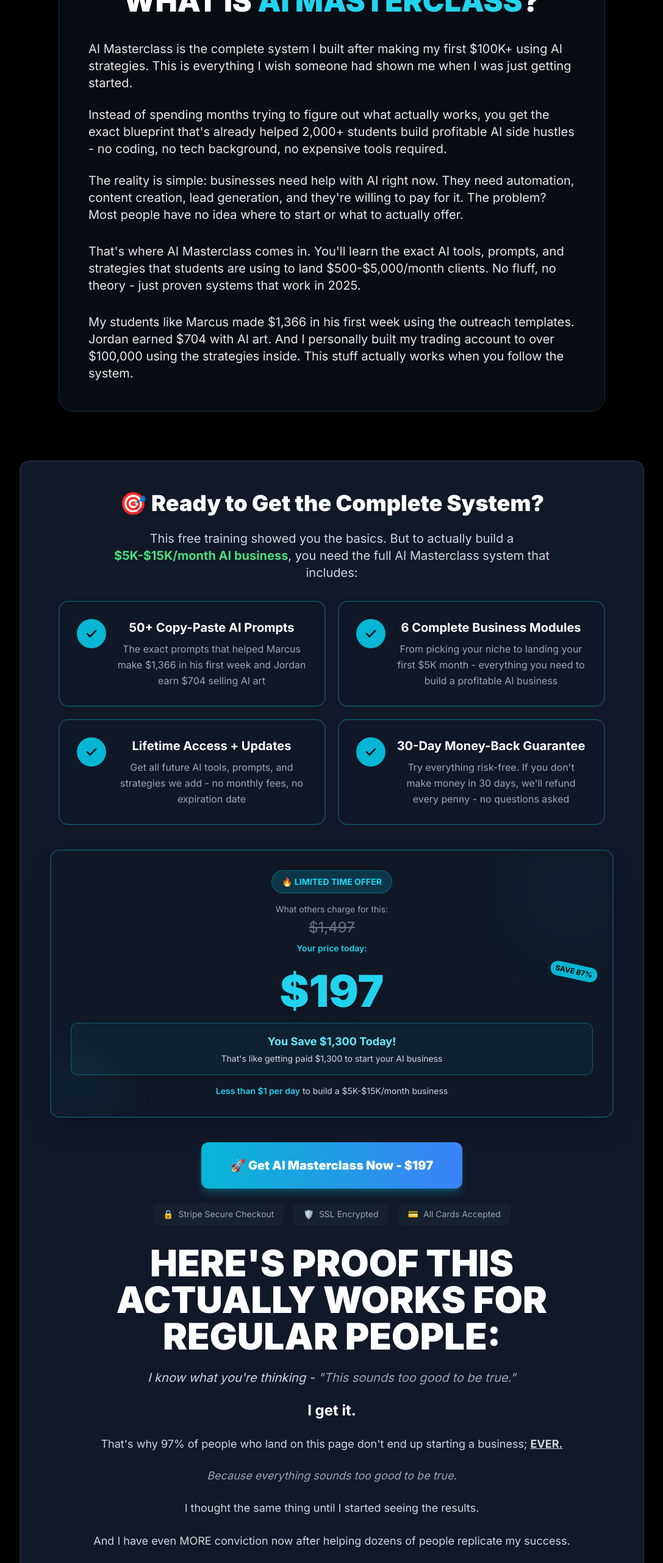
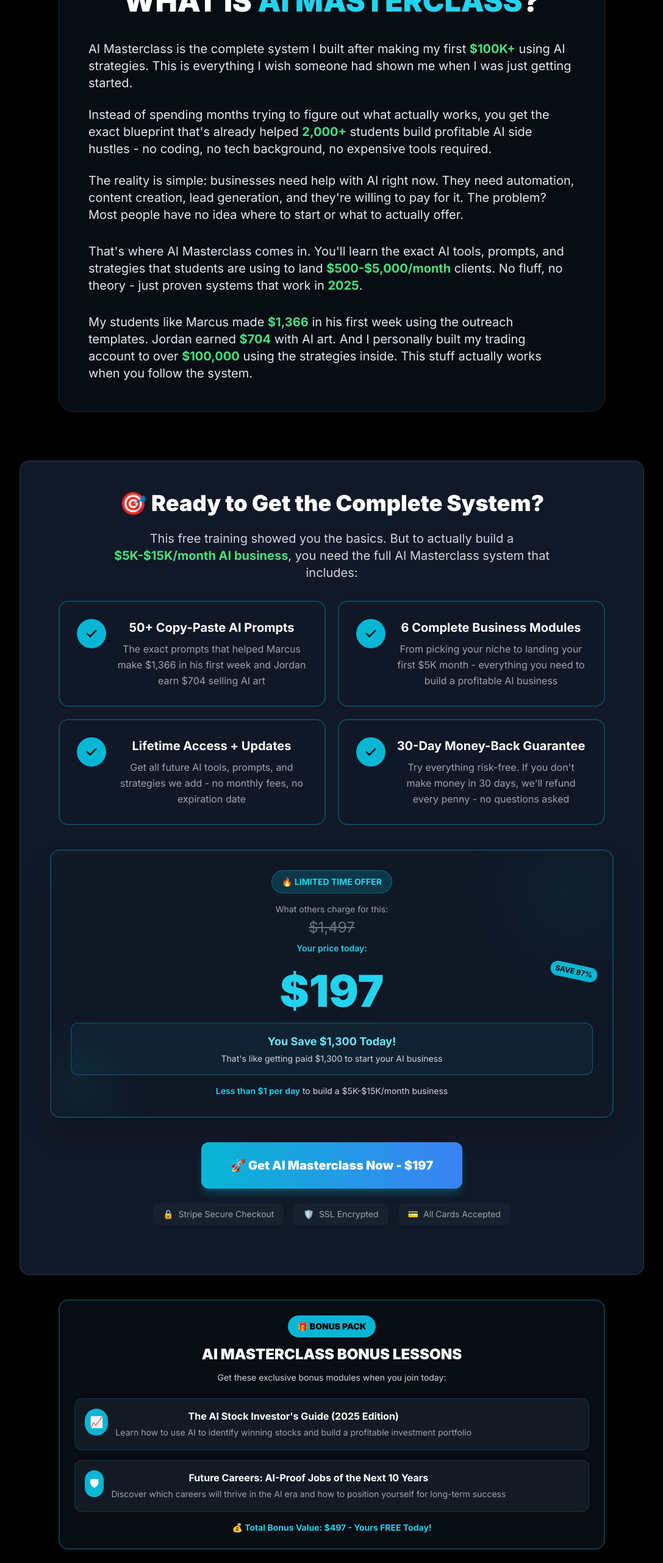
Before and after one commit to benziez/ai-masterclass, a Next.js app: page /training in a window 1280 px wide. Shown: the part 1263-3826 px from the top of the page at 61% size, without its empty margins (96-1183 px from the left). Built offline with nearby package versions, Linux system fonts and the light colour scheme.

Commit message:
Update training page design: fix syntax errors, improve mobile layout, add green numbers, professional guarantee badge, and better page flow

```diff
--- a/app/layout.tsx
+++ b/app/layout.tsx
@@ -4,6 +4,7 @@ import './globals.css'
 import { Toaster } from '@/components/ui/toaster'
 import ClientExitIntentWrapper from './providers/ClientExitIntentWrapper'
 import GoogleAnalytics from '@/components/GoogleAnalytics'
+import Script from 'next/script'
 
 const inter = Inter({
   subsets: ['latin'],
@@ -80,8 +81,13 @@ export default function RootLayout({
   return (
     <html lang="en" className="dark">
       <head>
+        {/* Facebook Pixel will be loaded by Script component */}
+      </head>
+      <body className={`${inter.className} antialiased`}>
         {/* Facebook Pixel */}
-        <script
+        <Script
+          id="facebook-pixel"
+          strategy="afterInteractive"
           dangerouslySetInnerHTML={{
             __html: `
               !function(f,b,e,v,n,t,s)
@@ -105,8 +111,6 @@ export default function RootLayout({
             src="https://www.facebook.com/tr?id=2455252148193058&ev=PageView&noscript=1"
           />
         </noscript>
-      </head>
-      <body className={`${inter.className} antialiased`}>
         <GoogleAnalytics />
         <ClientExitIntentWrapper>
           {children}
--- a/app/training/page.tsx
+++ b/app/training/page.tsx
@@ -71,11 +71,11 @@ export default function TrainingPage() {
           </h2>
 
           <p className="text-lg sm:text-xl text-gray-200 mb-6 leading-relaxed">
-            AI Masterclass is the complete system I built after making my first $100K+ using AI strategies. This is everything I wish someone had shown me when I was just getting started.
+            AI Masterclass is the complete system I built after making my first <span className="text-green-400 font-bold">$100K+</span> using AI strategies. This is everything I wish someone had shown me when I was just getting started.
           </p>
 
           <p className="text-lg sm:text-xl text-gray-200 mb-6 leading-relaxed">
-            Instead of spending months trying to figure out what actually works, you get the exact blueprint that's already helped 2,000+ students build profitable AI side hustles - no coding, no tech background, no expensive tools required.
+            Instead of spending months trying to figure out what actually works, you get the exact blueprint that's already helped <span className="text-green-400 font-bold">2,000+</span> students build profitable AI side hustles - no coding, no tech background, no expensive tools required.
           </p>
 
           <p className="text-lg sm:text-xl text-gray-200 mb-8 leading-relaxed">
@@ -83,11 +83,11 @@ export default function TrainingPage() {
           </p>
 
           <p className="text-lg sm:text-xl text-gray-200 mb-8 leading-relaxed">
-            That's where AI Masterclass comes in. You'll learn the exact AI tools, prompts, and strategies that students are using to land $500-$5,000/month clients. No fluff, no theory - just proven systems that work in 2025.
+            That's where AI Masterclass comes in. You'll learn the exact AI tools, prompts, and strategies that students are using to land <span className="text-green-400 font-bold">$500-$5,000/month</span> clients. No fluff, no theory - just proven systems that work in <span className="text-green-400 font-bold">2025</span>.
           </p>
 
           <p className="text-lg sm:text-xl text-gray-200 mb-0 leading-relaxed">
-            My students like Marcus made $1,366 in his first week using the outreach templates. Jordan earned $704 with AI art. And I personally built my trading account to over $100,000 using the strategies inside. This stuff actually works when you follow the system.
+            My students like Marcus made <span className="text-green-400 font-bold">$1,366</span> in his first week using the outreach templates. Jordan earned <span className="text-green-400 font-bold">$704</span> with AI art. And I personally built my trading account to over <span className="text-green-400 font-bold">$100,000</span> using the strategies inside. This stuff actually works when you follow the system.
           </p>
         </div>
 
@@ -227,7 +227,58 @@ export default function TrainingPage() {
                   <span>All Cards Accepted</span>
                 </div>
               </div>
+            </div>
+          </div>
+        </div>
 
+        {/* Bonus Section */}
+        <div className="max-w-4xl mx-auto mb-10">
+          <div className="bg-gray-900/50 rounded-2xl p-6 border-2 border-cyan-500/30 shadow-2xl">
+            <div className="text-center mb-6">
+              <div className="inline-flex items-center bg-cyan-500 text-black px-4 py-2 rounded-full text-sm font-black mb-3">
+                🎁 BONUS PACK
+              </div>
+              <h3 className="text-xl sm:text-2xl font-black text-white mb-3">
+                AI MASTERCLASS BONUS LESSONS
+              </h3>
+              <p className="text-sm text-gray-300 mb-4">
+                Get these exclusive bonus modules when you join today:
+              </p>
+            </div>
+
+            <div className="space-y-4">
+              <div className="bg-gray-800/50 rounded-xl p-4 border border-cyan-500/20">
+                <div className="flex items-start gap-3">
+                  <div className="bg-cyan-500 rounded-full p-2 flex-shrink-0">
+                    <span className="text-lg">📈</span>
+                  </div>
+                  <div>
+                    <h4 className="text-white font-bold text-base mb-1">The AI Stock Investor's Guide (2025 Edition)</h4>
+                    <p className="text-gray-400 text-sm leading-relaxed">Learn how to use AI to identify winning stocks and build a profitable investment portfolio</p>
+                  </div>
+                </div>
+              </div>
+
+              <div className="bg-gray-800/50 rounded-xl p-4 border border-cyan-500/20">
+                <div className="flex items-start gap-3">
+                  <div className="bg-cyan-500 rounded-full p-2 flex-shrink-0">
+                    <span className="text-lg">🛡</span>
+                  </div>
+                  <div>
+                    <h4 className="text-white font-bold text-base mb-1">Future Careers: AI-Proof Jobs of the Next 10 Years</h4>
+                    <p className="text-gray-400 text-sm leading-relaxed">Discover which careers will thrive in the AI era and how to position yourself for long-term success</p>
+                  </div>
+                </div>
+              </div>
+            </div>
+
+            <div className="text-center mt-4">
+              <p className="text-cyan-400 font-bold text-sm">
+                💰 Total Bonus Value: $497 - Yours FREE Today!
+              </p>
+            </div>
+          </div>
+        </div>
 
         {/* Social Proof Section */}
         <div className="max-w-4xl mx-auto mb-16 text-center">
@@ -353,17 +404,14 @@ export default function TrainingPage() {
 
         {/* Guarantee Section */}
         <div className="max-w-4xl mx-auto text-center py-16">
-                {/* 100% Badge */}
-                <div className="relative inline-block mb-8">
-                  <div className="w-32 h-32 bg-gradient-to-br from-yellow-400 to-yellow-600 rounded-full flex items-center justify-center shadow-2xl shadow-yellow-500/30 relative">
-                    <div className="absolute inset-0 bg-yellow-500 rounded-full animate-ping opacity-20"></div>
-                    <span className="text-5xl font-black text-black relative z-10">100%</span>
+          {/* Professional Badge */}
+          <div className="inline-flex items-center gap-3 bg-cyan-500/20 text-cyan-400 px-8 py-4 rounded-full text-lg font-bold mb-8 border border-cyan-500/40 shadow-lg">
+            <div className="w-8 h-8 bg-cyan-500 rounded-full flex items-center justify-center">
+              <svg className="w-5 h-5 text-black" fill="currentColor" viewBox="0 0 20 20">
+                <path fillRule="evenodd" d="M16.707 5.293a1 1 0 010 1.414l-8 8a1 1 0 01-1.414 0l-4-4a1 1 0 011.414-1.414L8 12.586l7.293-7.293a1 1 0 011.414 0z" clipRule="evenodd"/>
+              </svg>
             </div>
-                  {/* Star decorations */}
-                  <div className="absolute -top-2 -left-2 text-4xl">⭐</div>
-                  <div className="absolute -top-2 -right-2 text-4xl">⭐</div>
-                  <div className="absolute -bottom-2 -left-2 text-4xl">⭐</div>
-                  <div className="absolute -bottom-2 -right-2 text-4xl">⭐</div>
+            <span>100% SUCCESS COMMITMENT</span>
           </div>
 
           <h2 className="text-4xl sm:text-5xl lg:text-6xl font-black mb-8 leading-tight">
@@ -441,9 +489,6 @@ export default function TrainingPage() {
         <p className="text-sm text-gray-400 mt-4 text-center">
           ⚡ Instant access • Lifetime access • Join 2,000+ successful students
         </p>
-            </div>
-          </div>
-        </div>
       </section>
       </main>
     </>
--- a/next.config.js
+++ b/next.config.js
@@ -13,7 +13,7 @@ const nextConfig = {
       },
     ],
   },
-  // Remove output: 'export' to enable API routes on Netlify
+  // Removed output: 'export' to enable API routes on Netlify
 }
 
 module.exports = nextConfig
```
Also changed, not shown: app/opt-in/page.tsx (+23 -25 lines), scripts/importOldLeads.js (added, +28 -0 lines), components/ui/toaster.tsx (line endings or trailing spaces), 28 other files (tests, documents, lock files or other folders). Lines whose indentation alone changed are shown as unchanged.
